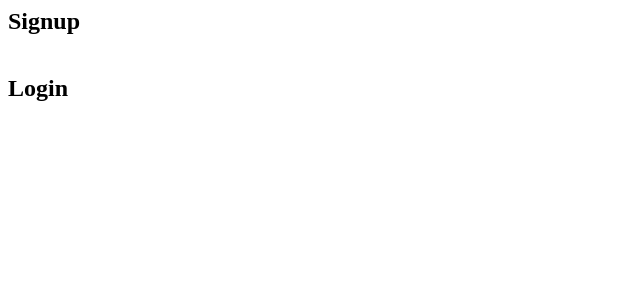
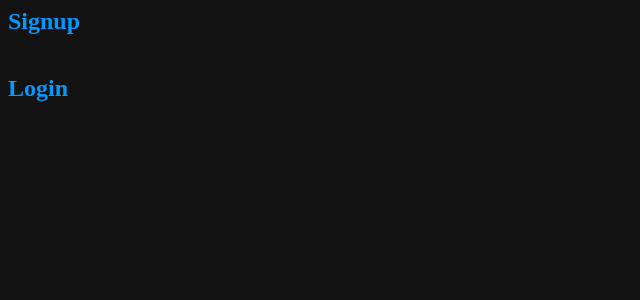
Before and after one commit to VulcanWM/Drinks-Cabin, a Flask app: page / in a window 1280 px wide. Shown: the top 300 px of the page, without its empty margins (0-640 px from the left). Run offline with Flask 2, Linux system fonts and the light colour scheme; data that the repository does not hold is empty.

Commit message:
Added some css

```diff
--- a/static/index.css
+++ b/static/index.css
@@ -0,0 +1,4 @@
+body {
+  color: rgb(0, 153, 255);
+  background-color: #121212;
+}
--- a/templates/index.html
+++ b/templates/index.html
@@ -1,3 +1,5 @@
+<html>
+<body>
 <link rel="stylesheet" href="/static/expand.css" />
 <link rel="stylesheet" href="/static/index.css" />
 {% if cookie == "False" %}
@@ -161,3 +163,6 @@
 {% endif %}
 
 <script src="/static/expand.js"></script>
+
+</body>
+</html>
```
